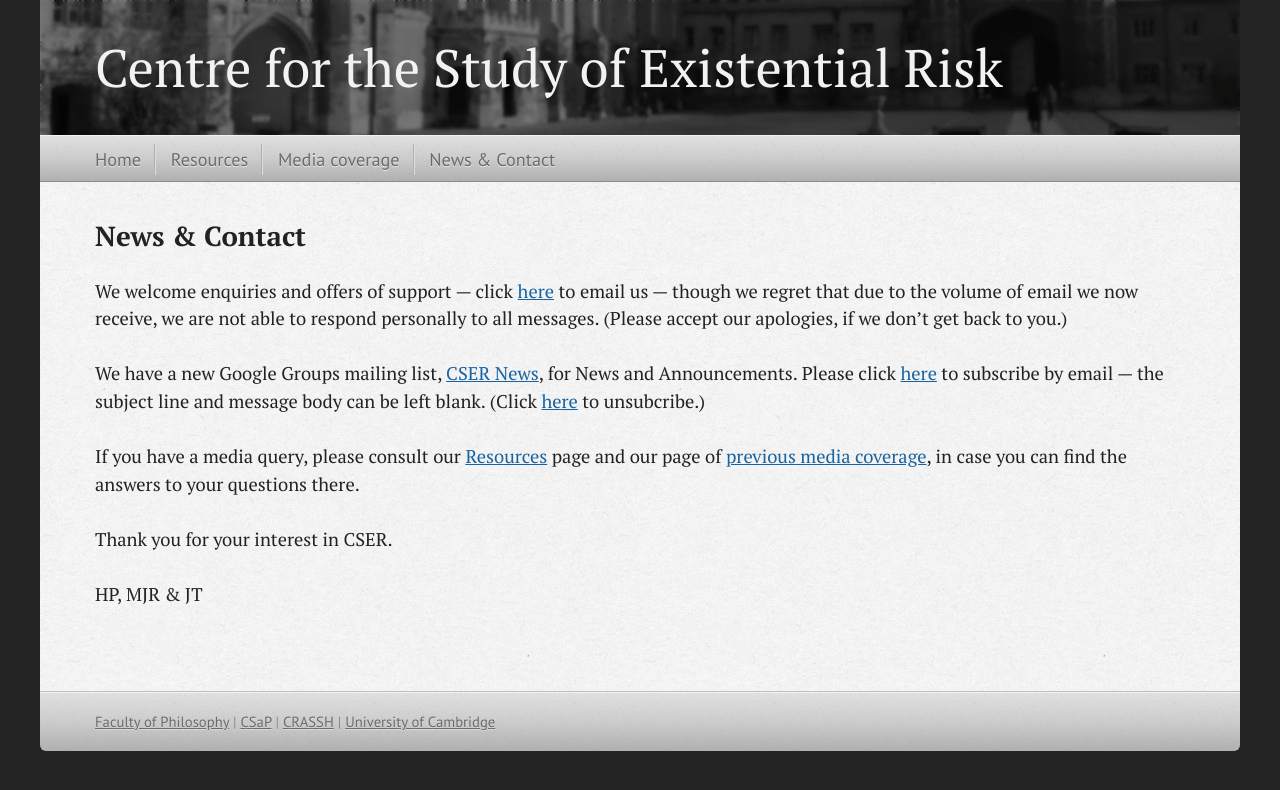
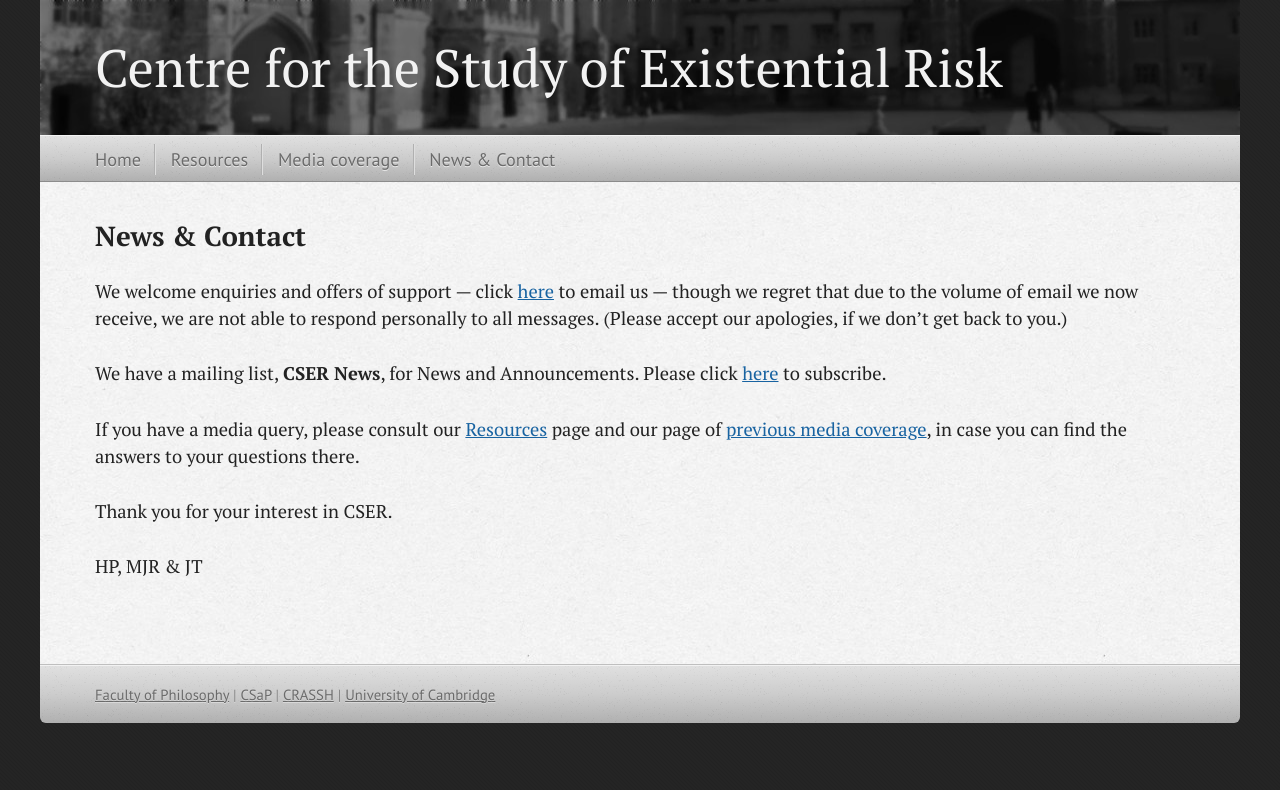
Before and after one commit to cseruk/cseruk.github.io, a Jekyll site: the page built from contact.md, in a window 1280 px wide. Shown: the top 790 px of the page. Built offline with Jekyll 4.4.1, drawn with Linux system fonts in a browser that asks for light colours; nearby versions of some CDN libraries; Markdown is read by kramdown in place of the engine named in the settings.

Commit message:
The links now refer to the mailchimp signup since we don't use google groups for the newsletter.

```diff
--- a/contact.md
+++ b/contact.md
@@ -7,7 +7,7 @@ sidebar: false
 
 We welcome enquiries and offers of support — click [here](mailto:contact@cser.org) to email us — though we regret that due to the volume of email we now receive, we are not able to respond personally to all messages. (Please accept our apologies, if we don't get back to you.)
 
-We have a new Google Groups mailing list, [CSER News](https://groups.google.com/forum/#%21forum/cser-news), for News and Announcements. Please click [here](mailto:cser-news+subscribe@googlegroups.com) to subscribe by email — the subject line and message body can be left blank. (Click [here](mailto:cser-news+unsubscribe@cser.org) to unsubcribe.)
+We have a mailing list, **CSER News**, for News and Announcements. Please click [here](http://eepurl.com/Cs_HD) to subscribe.
 
 If you have a media query, please consult our [Resources](resources.html) page and our page of [previous media coverage](media.html), in case you can find the answers to your questions there.
 
```
